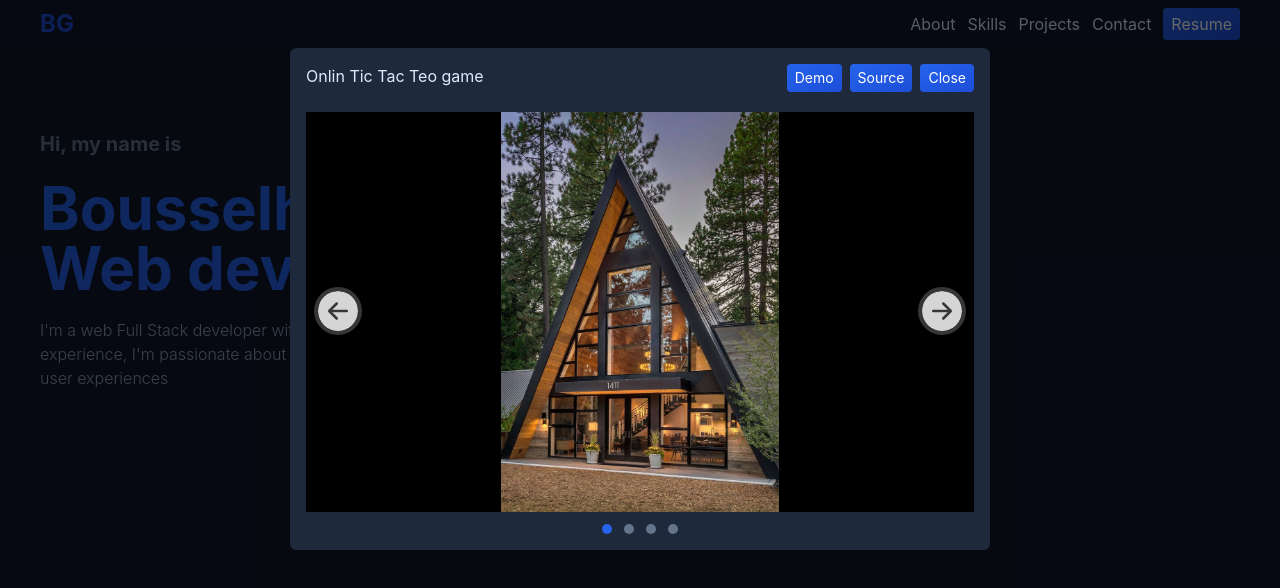
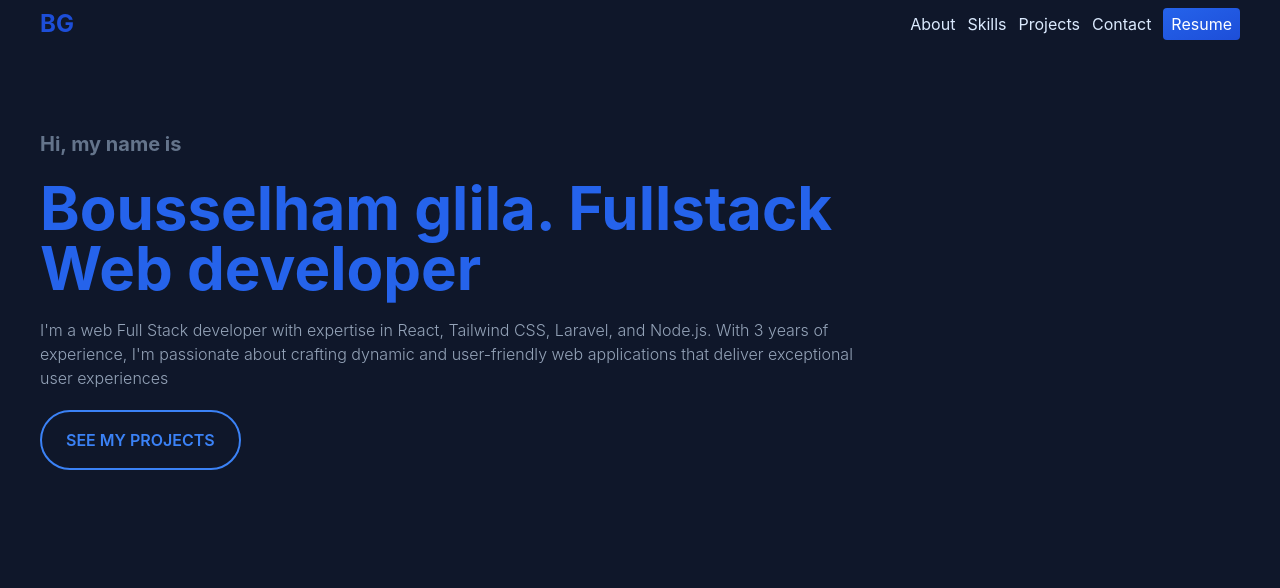
Before and after one commit to Glilabousselham/personal-portfolio, a React (Create React App) app: page / in a window 1280 px wide. Shown: the top 588 px of the page. Built offline with nearby package versions, Linux system fonts and the light colour scheme.

Commit message:
add button on the intro section

```diff
--- a/package.json
+++ b/package.json
@@ -1,4 +1,5 @@
 {
+  "homepage": "https://Glilabousselham.github.io/personal-portfolio",
   "name": "personal-portfolio",
   "version": "0.1.0",
   "private": true,
@@ -6,6 +7,7 @@
     "@testing-library/jest-dom": "^5.16.5",
     "@testing-library/react": "^13.4.0",
     "@testing-library/user-event": "^13.5.0",
+    "gh-pages": "^5.0.0",
     "react": "^18.2.0",
     "react-dom": "^18.2.0",
     "react-icons": "^4.10.1",
@@ -15,6 +17,8 @@
   "scripts": {
     "start": "react-scripts start",
     "build": "react-scripts build",
+    "predeploy": "npm run build",
+    "deploy": "gh-pages -d build",
     "test": "react-scripts test",
     "eject": "react-scripts eject"
   },
--- a/src/v1/sections/Introduction.jsx
+++ b/src/v1/sections/Introduction.jsx
@@ -15,6 +15,9 @@ const Introduction = () => {
 
                     `}>Bousselham glila. Fullstack Web developer  </div>
                     <p className='text-md font-light text-slate-400'>I'm a web Full Stack developer with expertise in React, Tailwind CSS, Laravel, and Node.js. With 3 years of experience, I'm passionate about crafting dynamic and user-friendly web applications that deliver exceptional user experiences</p>
+                    <button onClick={() => {
+                        document.getElementById("projects").scrollIntoView({ behavior: "smooth" })
+                    }} className='border-2 font-semibold border-blue-500 text-blue-500 px-6 hover:text-white hover:bg-blue-500 transition-all duration-300 py-4 w-fit rounded-full'>SEE MY PROJECTS</button>
                 </div>
             </Container>
         </div>
--- a/src/v1/sections/Projects.jsx
+++ b/src/v1/sections/Projects.jsx
@@ -15,7 +15,7 @@ const Projects = () => {
         if (projectsState.length === 0) {
             fetch("/data/projects.json").then(res => res.json()).then(data => {
                 setProjectsState(data)
-                setProject(data[0])
+
             });
 
         }
```
Also changed, not shown: 1 other file (tests, documents, lock files or other folders).
